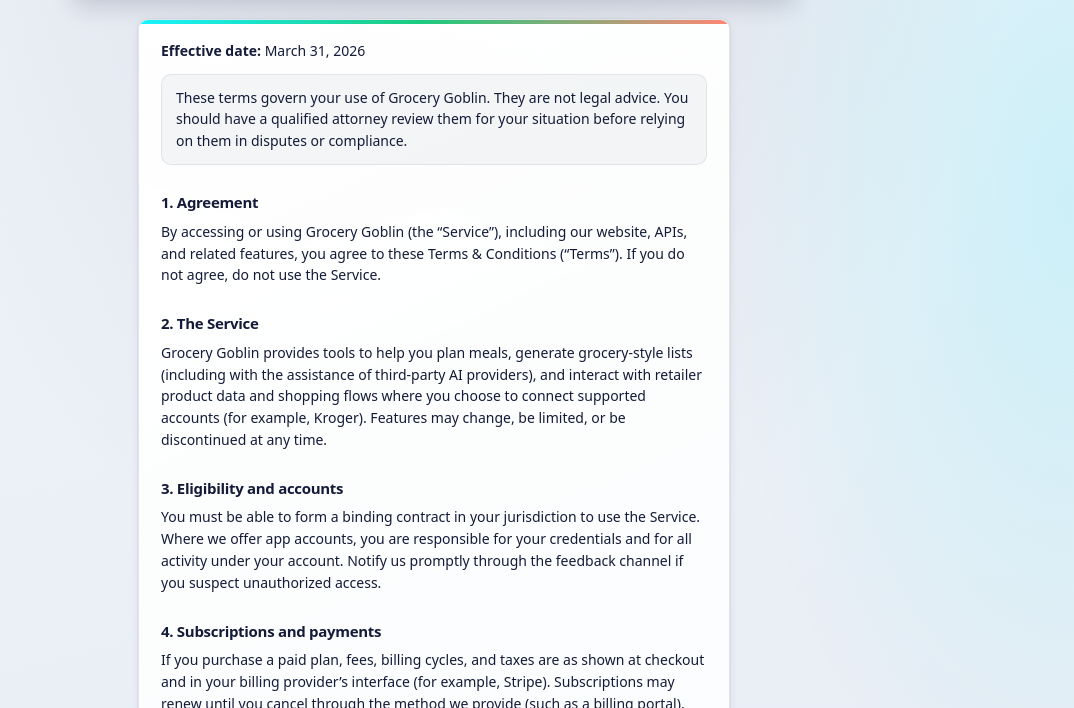
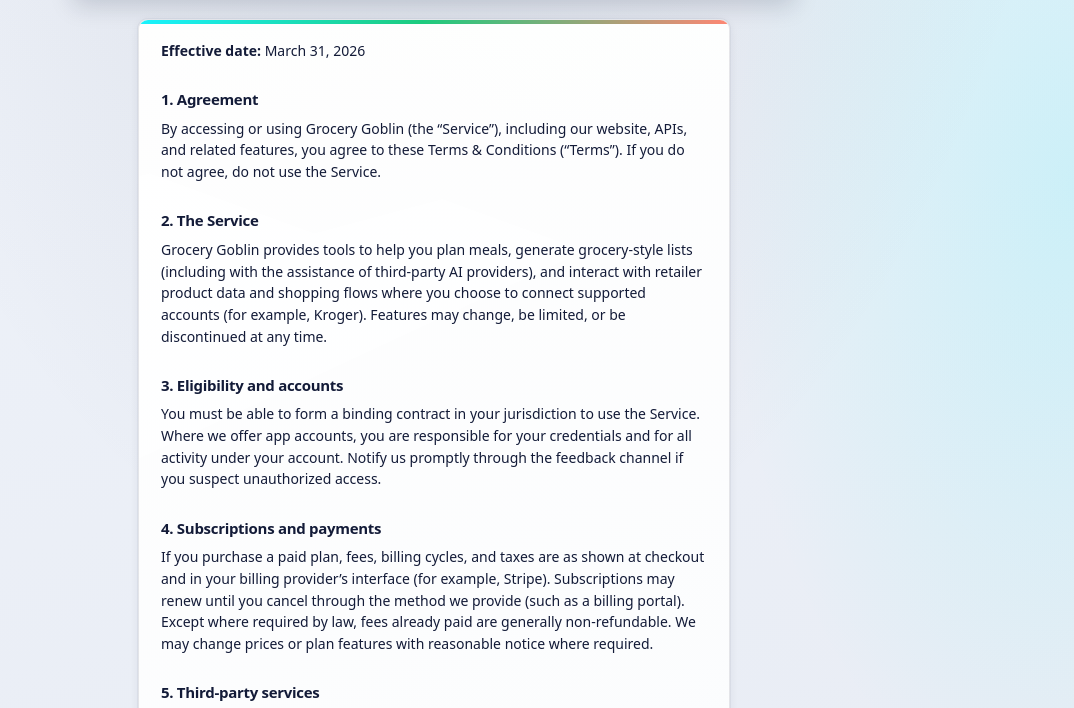
Before and after one commit to David-J-Shibley/kroger_cart, a website: page terms.html in a window 1280 px wide. Shown: the part 71-779 px from the top of the page, without its empty margins (206-1280 px from the left). Drawn offline with Linux system fonts and the light colour scheme.

Commit message:
removing notice

```diff
--- a/terms.html
+++ b/terms.html
@@ -26,9 +26,6 @@
   <main class="main-content">
     <article class="card card--feedback legal-doc" aria-labelledby="terms-heading">
       <p class="legal-doc__effective"><strong>Effective date:</strong> March 31, 2026</p>
-      <p class="legal-doc__notice">
-        These terms govern your use of Grocery Goblin. They are not legal advice. You should have a qualified attorney review them for your situation before relying on them in disputes or compliance.
-      </p>
 
       <h2>1. Agreement</h2>
       <p>
```
